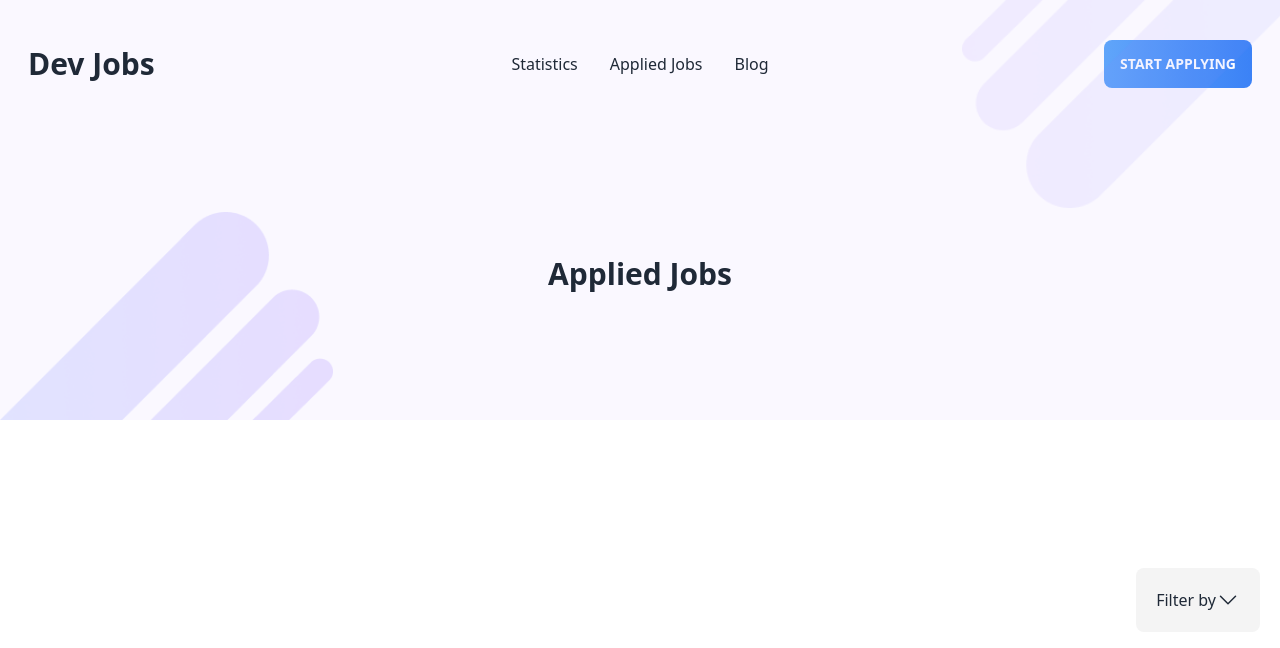
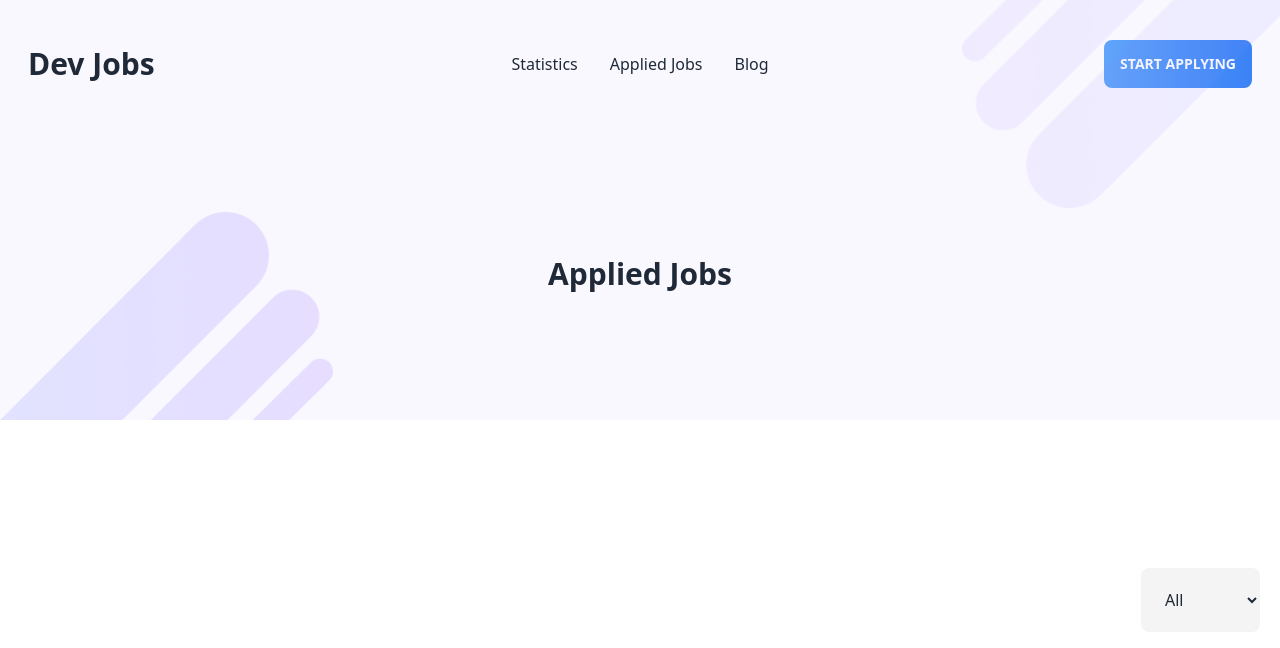
Before and after one commit to iqbalhossensorkar/dev-jobs, a React (Vite) app: page /applied-jobs in a window 1280 px wide. Shown: the top 648 px of the page. Built offline with nearby package versions, Linux system fonts and the light colour scheme.

Commit message:
filter by option added

```diff
--- a/src/Components/Applied.jsx
+++ b/src/Components/Applied.jsx
@@ -1,4 +1,4 @@
-import React from 'react';
+import React, { useState } from 'react';
 import { useLoaderData, useNavigation } from 'react-router-dom';
 import Loading from './loading';
 import img from '../assets/banner-icon/Vector-1.png'
@@ -12,6 +12,13 @@ const Applied = () => {
     if (navigation.state === "loading") {
         return <Loading></Loading>
     }
+    const [filter, setFilter] = useState('all');
+    const handleFilterChange = (filterBy) => {
+        setFilter(filterBy.target.value);
+    };
+
+    const filteredJobs = filter === 'all' ? initialJob : initialJob.filter(job => job.remote_or_onsite === filter);
+
     return (
         <>
             <div className='relative'>
@@ -24,16 +31,24 @@ const Applied = () => {
             <div className='min-h-screen'>
                 {/* <h1>{initialJob.length}</h1> */}
                 <div className='container mx-auto p-5 text-right'>
-                    <div className="dropdown dropdown-end mt-32 mb-8">
-                        <label tabIndex={0} className="flex items-center p-5 bg-[#F4F4F4] rounded-lg">Filter by <ChevronDownIcon className='h-6 w-6'></ChevronDownIcon></label>
-                        <ul tabIndex={0} className="dropdown-content menu p-2 shadow bg-base-100 rounded-box w-52">
-                            <li><a>Onsite</a></li>
-                            <li><a>Remote</a></li>
-                        </ul>
+                    {/* <div className="dropdown dropdown-end mt-32 mb-8">
+                        <label tabIndex={0} className="flex items-center p-5 bg-[#F4F4F4] rounded-lg">Filter by <ChevronDownIcon className='h-6 w-6'></ChevronDownIcon></label> */}
+                    {/* <ul tabIndex={0} className="dropdown-content menu p-2 shadow bg-base-100 rounded-box w-52"> */}
+                    <div className="dropdown dropdown-bottom mt-32 mb-8">
+                        <select className='p-5 bg-[#F4F4F4] rounded-lg' value={filter} onChange={handleFilterChange}>
+                            <option value="all">All</option>
+                            <option value="Remote">Remote</option>
+                            <option value="Onsite">Onsite</option>
+                        </select>
                     </div>
+
+                    {/* <li><a>Onsite</a></li>
+                                <li><a>Remote</a></li> */}
+                    {/* </ul> */}
+                    {/* </div> */}
                     <div>
                         {
-                            initialJob.map(job => <AppliedCard key={job.id} job={job}></AppliedCard>)
+                            filteredJobs.map(job => <AppliedCard key={job.id} job={job}></AppliedCard>)
                         }
                     </div>
                 </div>
```
